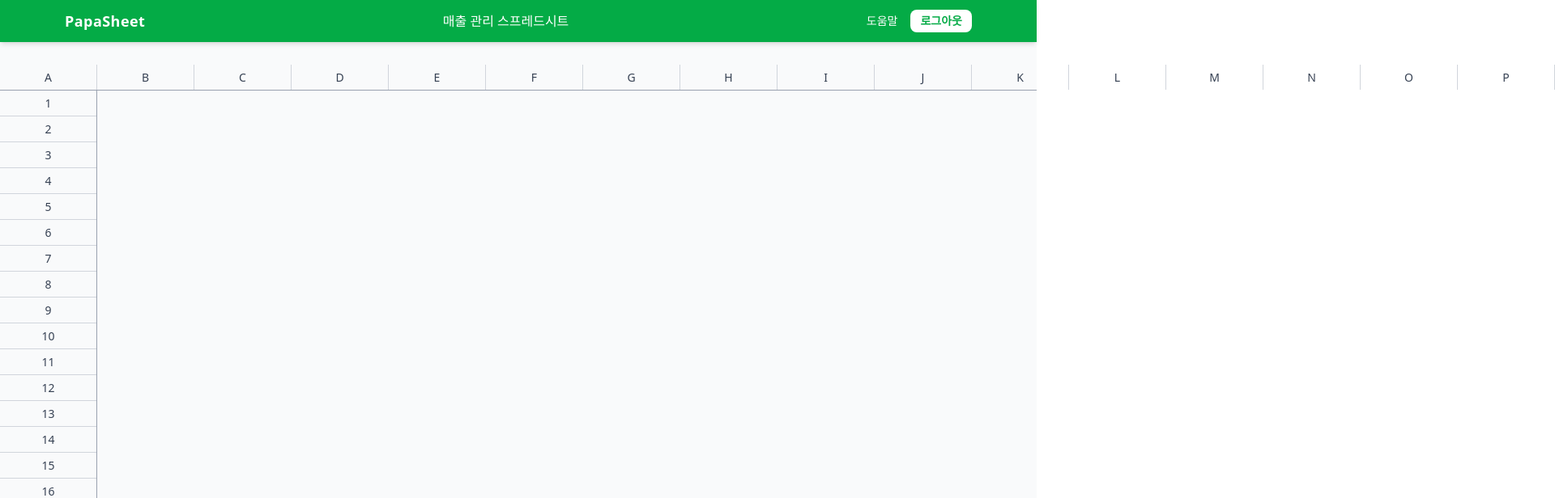
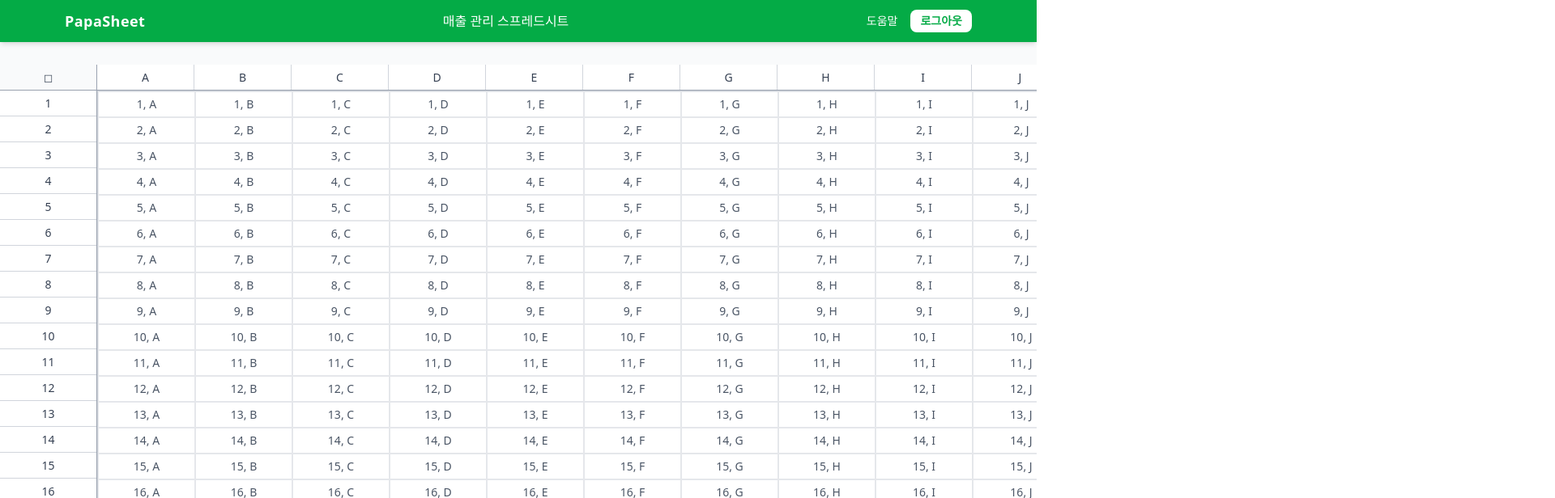
Before and after one commit to BalancingLife/PapaSheet, a React (Vite) app: page / in a window 1280 px wide. Shown: the top 616 px of the page at 81% size, 1920 px wide, since content can reach past the window. Built offline with nearby package versions, Linux system fonts and the light colour scheme.

Commit message:
✨ 시트 ui 1차 구현 (현재 GridHeader가 상하 스크롤 시 안따라오는 버그 발생)

```diff
--- a/src/pages/Home/ui/HomePage.tsx
+++ b/src/pages/Home/ui/HomePage.tsx
@@ -1,8 +1,6 @@
 import { Header } from "@/widgets/header";
-import { Grid } from "@/widgets/grid";
 import { Footer } from "@/widgets/footer";
-import { GridHeader } from "@/widgets/grid/ui/GridHeader";
-import { GridIndex } from "@/widgets/grid/ui/GridIndex";
+import { Sheet } from "@/widgets/grid/ui/Sheet";
 
 export default function PapaPage() {
   return (
@@ -11,9 +9,9 @@ export default function PapaPage() {
         <div className="pb-20">
           <Header />
         </div>
-        <GridHeader />
-        <GridIndex />
-        <Grid />
+
+        <Sheet />
+
         <Footer />
       </div>
     </>
--- a/src/widgets/grid/ui/Grid.tsx
+++ b/src/widgets/grid/ui/Grid.tsx
@@ -1,13 +1,23 @@
+// widgets/grid/Grid.tsx
 import { Cell } from "./Cell";
-import { DEFAULT_COL_COUNT, DEFAULT_ROW_COUNT } from "../config/constants";
+import {
+  DEFAULT_COL_COUNT,
+  DEFAULT_ROW_COUNT,
+  CELL_WIDTH,
+} from "../config/constants";
 
 export const Grid = () => {
-  // 10행 × 10열 더미
   const rows = Array.from({ length: DEFAULT_ROW_COUNT }, (_, r) => r);
   const cols = Array.from({ length: DEFAULT_COL_COUNT }, (_, c) => c);
 
   return (
-    <div className="grid grid-cols-26 w-max border border-gray-300">
+    <div
+      className="grid border border-gray-300 bg-white"
+      style={{
+        gridTemplateColumns: `repeat(${DEFAULT_COL_COUNT}, ${CELL_WIDTH}px)`,
+        width: DEFAULT_COL_COUNT * CELL_WIDTH,
+      }}
+    >
       {rows.map((row) =>
         cols.map((col) => <Cell key={`${row}-${col}`} row={row} col={col} />)
       )}
--- a/src/widgets/grid/ui/GridHeader.tsx
+++ b/src/widgets/grid/ui/GridHeader.tsx
@@ -1,3 +1,4 @@
+// widgets/grid/ui/GridHeader.tsx
 import {
   DEFAULT_COL_COUNT,
   CELL_WIDTH,
@@ -9,7 +10,7 @@ export const GridHeader = () => {
 
   return (
     <div
-      className="grid border-b border-gray-400"
+      className="grid border-b border-gray-400 bg-white"
       style={{
         gridTemplateColumns: `repeat(${DEFAULT_COL_COUNT}, ${CELL_WIDTH}px)`,
         height: CELL_HEIGHT,
@@ -18,14 +19,9 @@ export const GridHeader = () => {
       {cols.map((col) => (
         <div
           key={col}
-          className="
-            flex items-center justify-center
-            text-sm font-medium text-gray-700
-            border-r border-gray-300
-            select-none
-          "
+          className="flex items-center justify-center text-sm font-medium text-gray-700 border-r border-gray-300"
         >
-          {String.fromCharCode(65 + col)} {/* 65 = 'A' */}
+          {String.fromCharCode(65 + col)}
         </div>
       ))}
     </div>
--- a/src/widgets/grid/ui/GridIndex.tsx
+++ b/src/widgets/grid/ui/GridIndex.tsx
@@ -1,3 +1,4 @@
+// widgets/grid/ui/GridIndex.tsx
 import {
   DEFAULT_ROW_COUNT,
   CELL_WIDTH,
@@ -5,23 +6,17 @@ import {
 } from "../config/constants";
 
 export const GridIndex = () => {
-  // DEFAULT_ROW_COUNT 만큼의 row 배열 생성
   const rows = Array.from({ length: DEFAULT_ROW_COUNT }, (_, r) => r);
 
   return (
     <div
-      className="flex flex-col border-r border-gray-400"
+      className="flex flex-col border-r border-gray-400 bg-white"
       style={{ width: CELL_WIDTH, height: DEFAULT_ROW_COUNT * CELL_HEIGHT }}
     >
       {rows.map((row) => (
         <div
           key={row}
-          className="
-            flex items-center justify-center
-            text-sm font-medium text-gray-700
-            border-b border-gray-300
-            select-none
-          "
+          className="flex items-center justify-center text-sm font-medium text-gray-700 border-b border-gray-300 "
           style={{ height: CELL_HEIGHT }}
         >
           {row + 1}
--- /dev/null
+++ b/src/widgets/grid/ui/Sheet.tsx
@@ -0,0 +1,83 @@
+import { useRef, useState, useCallback } from "react";
+import { CELL_HEIGHT, CELL_WIDTH } from "../config/constants";
+import { GridHeader } from "./GridHeader";
+import { GridIndex } from "./GridIndex";
+import { Grid } from "./Grid";
+
+export const Sheet = () => {
+  const scrollRef = useRef<HTMLDivElement | null>(null);
+  const headerInnerRef = useRef<HTMLDivElement | null>(null);
+  const indexInnerRef = useRef<HTMLDivElement | null>(null);
+
+  const [, setScroll] = useState({ left: 0, top: 0 });
+
+  const onScroll = useCallback(() => {
+    const el = scrollRef.current;
+    if (!el) return;
+
+    const next = { left: el.scrollLeft, top: el.scrollTop };
+    setScroll(next);
+
+    // 헤더/인덱스는 transform으로 따라가게 처리 (스크롤바 안 보이게)
+    if (headerInnerRef.current) {
+      headerInnerRef.current.style.transform = `translateX(${-next.left}px)`;
+    }
+    if (indexInnerRef.current) {
+      indexInnerRef.current.style.transform = `translateY(${-next.top}px)`;
+    }
+  }, []);
+
+  return (
+    /** 2*2 grid
+     * 레이아웃:
+     * ┌───────────────┬────────────────────────────┐
+     * │  corner(cell) │       GridHeader (X sync)  │
+     * ├───────────────┼────────────────────────────┤
+     * │   GridIndex   │       Grid (scroll)        │
+     * └───────────────┴────────────────────────────┘
+     */
+
+    <div
+      className="grid"
+      style={{
+        gridTemplateColumns: `${CELL_WIDTH}px 1fr`,
+        gridTemplateRows: `${CELL_HEIGHT}px 1fr`,
+      }}
+    >
+      {/* 좌상단 corner(cell) */}
+      <div
+        className="border-b border-r border-gray-400 bg-gray-50 flex items-center justify-center text-sm text-gray-600 select-none"
+        style={{ width: CELL_WIDTH, height: CELL_HEIGHT }}
+      >
+        {/* 전체선택 버튼 자리 */}
+        ◻︎
+      </div>
+
+      {/* 헤더(가로 동기화) */}
+      <div className="relative overflow-hidden border-b border-gray-400">
+        <div ref={headerInnerRef}>
+          <GridHeader />
+        </div>
+      </div>
+
+      {/* 인덱스(세로 동기화) */}
+      <div className="relative overflow-hidden border-r border-gray-400">
+        <div ref={indexInnerRef}>
+          <GridIndex />
+        </div>
+      </div>
+
+      {/* 메인 스크롤 영역 */}
+      <div
+        ref={scrollRef}
+        onScroll={onScroll}
+        className="overflow-auto "
+        style={{
+          background: "white",
+        }}
+      >
+        <Grid />
+      </div>
+    </div>
+  );
+};
--- a/src/widgets/header/ui/Header.tsx
+++ b/src/widgets/header/ui/Header.tsx
@@ -1,6 +1,6 @@
 export const Header = () => {
   return (
-    <header className="fixed top-0 left-0 w-full bg-[rgb(4,171,70)] text-white shadow-md">
+    <header className="fixed top-0 left-0 w-full bg-[rgb(4,171,70)] text-white shadow-md z-99">
       <div className="max-w-6xl mx-auto px-4 py-3 flex items-center justify-between">
         {/* 좌측 로고 */}
         <div className="text-lg font-bold tracking-wide">PapaSheet</div>
```
